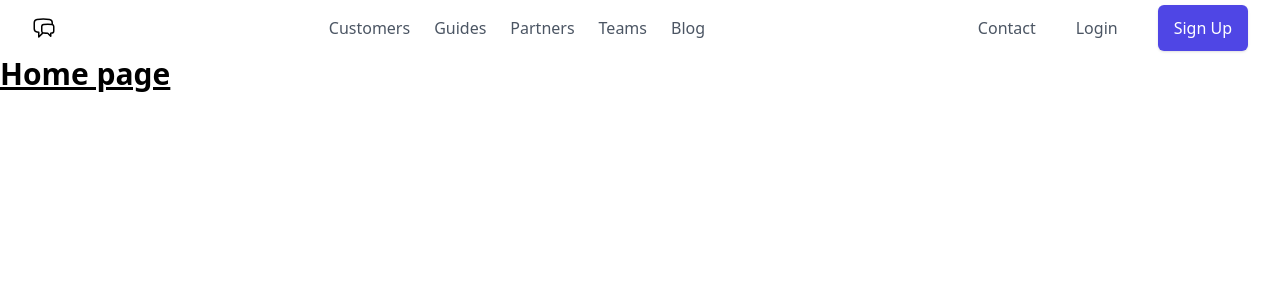
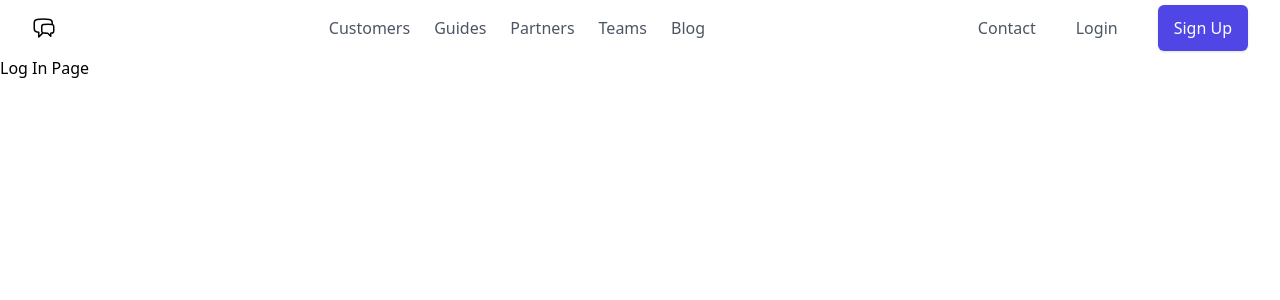
Before and after one commit to SafeForum/FE, a React (Create React App) app: page /login in a window 1280 px wide. Shown: the top 300 px of the page. Built offline with nearby package versions, Linux system fonts and the light colour scheme; a web font is replaced by a local one.

Commit message:
Add log in link and page

```diff
--- a/src/App.jsx
+++ b/src/App.jsx
@@ -1,6 +1,7 @@
 import { Routes, Route } from "react-router-dom";
 import Homepage from "./pages/homepage";
 import Navbar from "./components/navBar";
+import Login from "./pages/login"
 
 export default function App() {
   return (
@@ -8,8 +9,9 @@ export default function App() {
       <Navbar />
       <Routes>
         <Route path="/" element={<Homepage />} />
-        <Route path="/login" element={<Homepage />} />
+        <Route path="/login" element={<Login />} />
         <Route path="/register" element={<Homepage />} />
+        <Route path="/dashboard" element={<Homepage />} />
       </Routes>
     </>
   );
--- a/src/components/navBar.js
+++ b/src/components/navBar.js
@@ -102,7 +102,7 @@ function Navbar() {
               </li>
               <li className="mt-4 lg:mt-0">
                 <Link
-                  to="/"
+                  to="/login"
                   className="py-3 px-4 text-center border text-gray-600 hover:text-indigo-600 rounded-md block lg:inline lg:border-0"
                 >
                   Login
@@ -110,7 +110,7 @@ function Navbar() {
               </li>
               <li className="mt-8 lg:mt-0">
                 <Link
-                  to="/"
+                  to="/register"
                   className="py-3 px-4 text-center text-white bg-indigo-600 hover:bg-indigo-700 rounded-md shadow block lg:inline"
                 >
                   Sign Up
--- /dev/null
+++ b/src/pages/login.js
@@ -0,0 +1,7 @@
+function Login(props) {
+    return (
+        <h1>Log In Page</h1>
+    )
+}
+
+export default Login;
```
